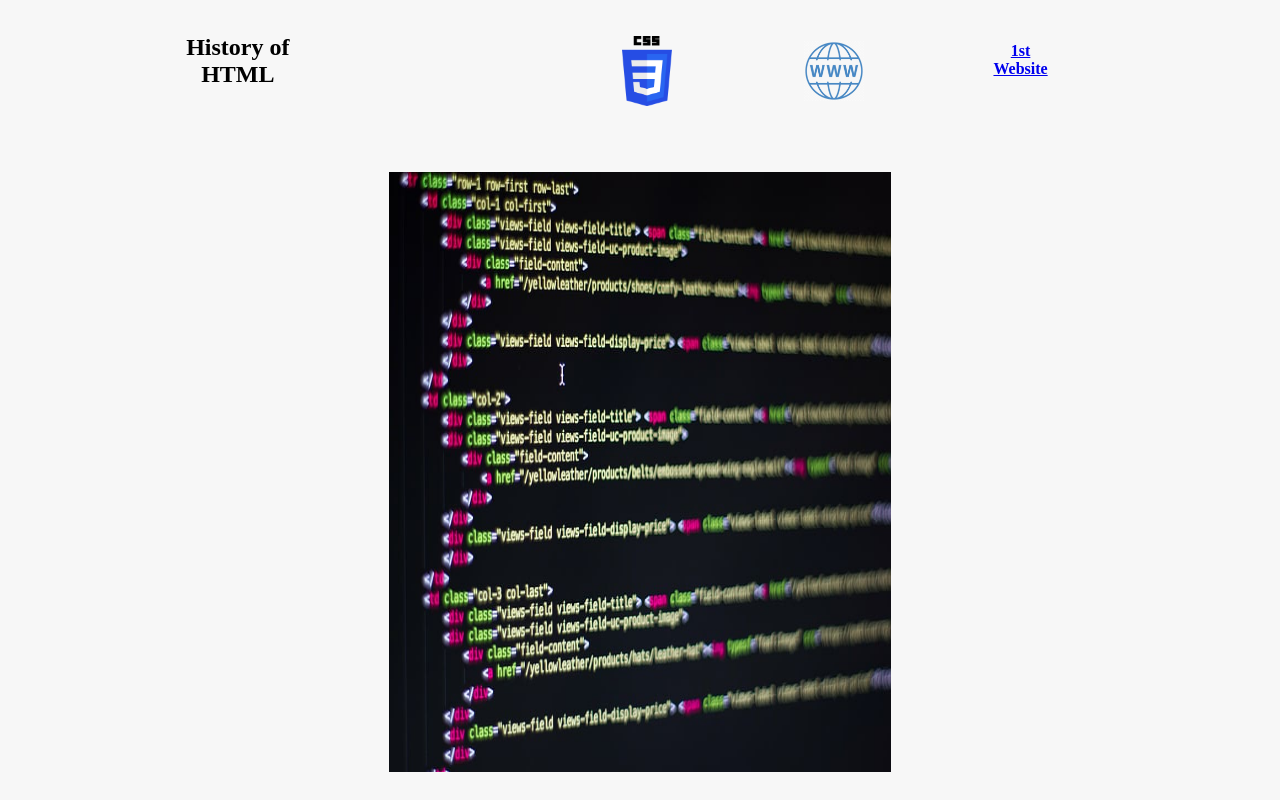
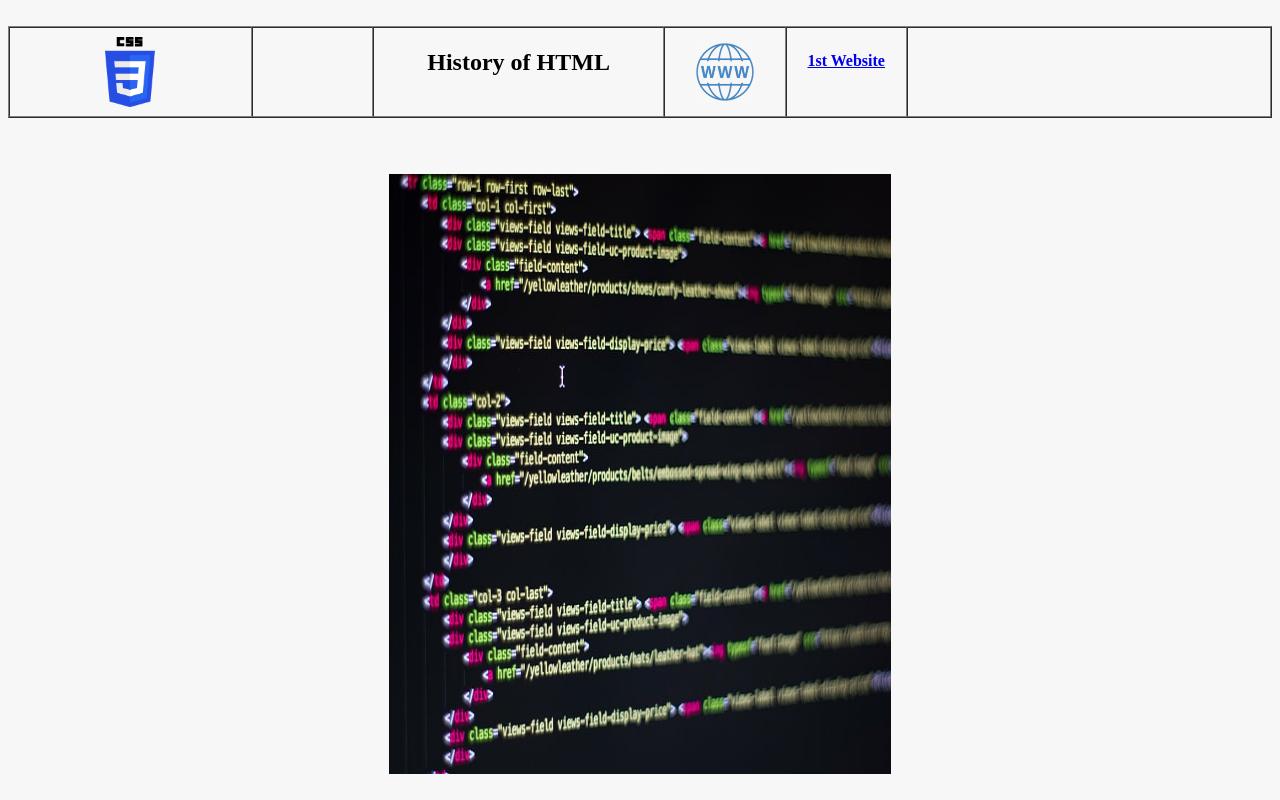
Before and after one commit to f-spiros/f-spiros.github.io, a plain HTML site: page index.html in a window 1280 px wide. Shown: the top 800 px of the page. Drawn offline with Linux system fonts and the light colour scheme.

Commit message:
Update index.html

```diff
--- a/index.html
+++ b/index.html
@@ -11,19 +11,15 @@
 <body bgcolor=#f7f7f7 vlink=#000000 alink=#000000>
     <br>
 
-    <table align="center" border="0px" width="100%" cellpadding="0px" cellspacing="0px">
+    <table align="center" border="1px" width="100%" cellpadding="0px" cellspacing="0px">
         <tr align="center" height="90px">
-            <td width="10%"></td>
+            <td width="10%">
+                <a href="pages/CSS.html"><img src="pictures/CSS3_logo.png" width="50px"></a>
+            <td width="5%"></td>
             <td width="12%"> <h2> History of HTML </h2> </td>
-            <td width="20%"></td>
-            <td width="5%">
-                <a href="pages/CSS.html"><img src="pictures/CSS3_logo.png" width="50px"></a>
-            </td>
-            <td width="8%"></td>
             <td width="5%">
             <a href="pages/WWW.html"><img src="pictures/WWW.jpeg" width="60px"></a>
             </td>
-            <td width="8%"></td>
             <td width="5%">
                 <a href="http://info.cern.ch/" target="blank"> <h4>1st Website</h4></a>
             </td>
```
